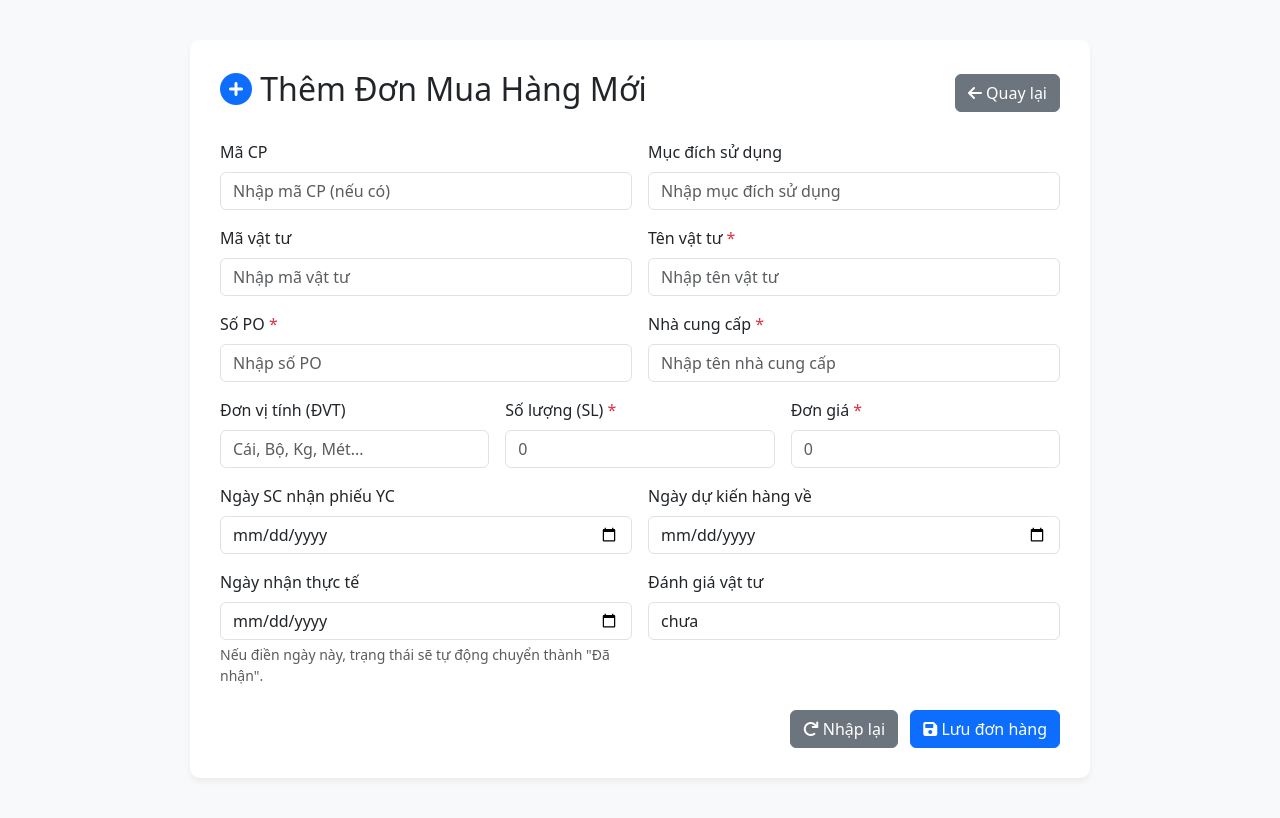
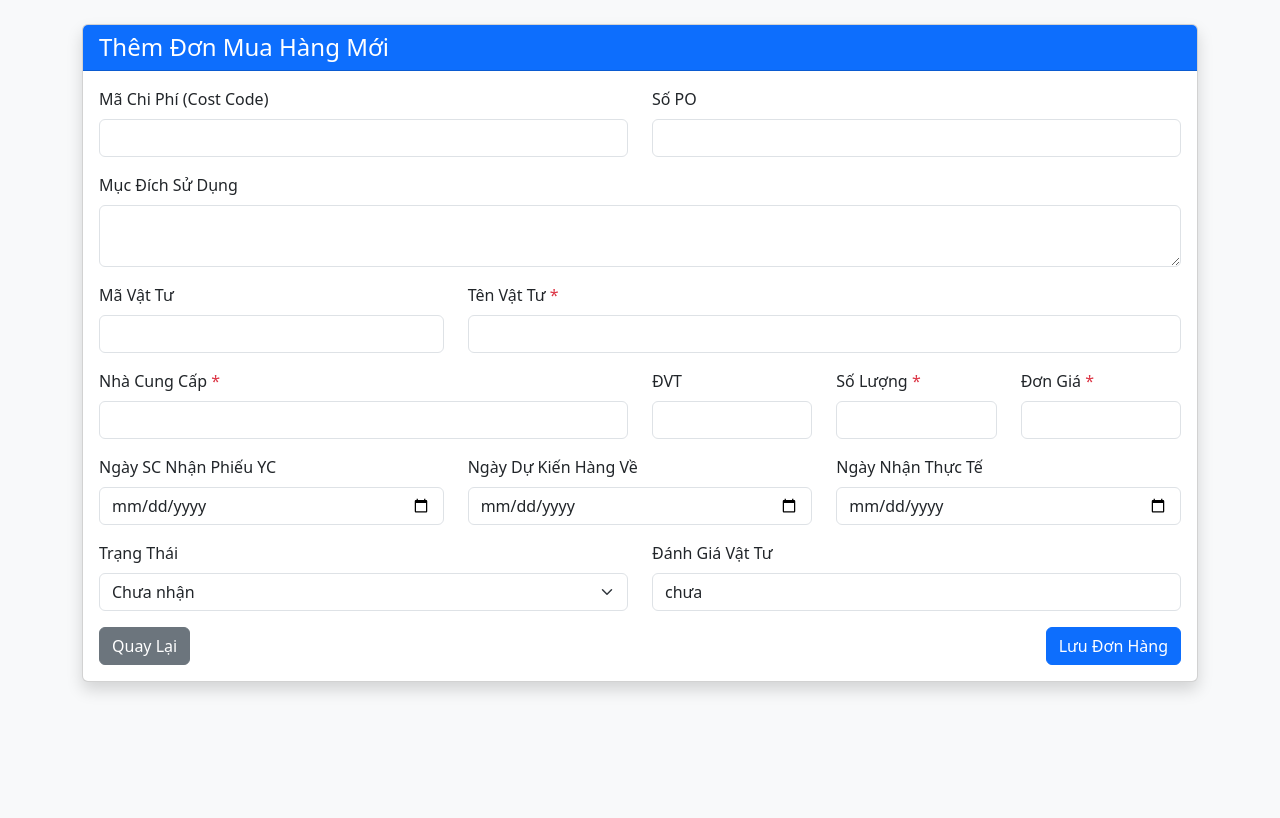
Before and after one commit to BTTB98/quan-ly-thiet-bi, a Flask app: page /purchases/add in a window 1280 px wide. After the commit the page ends 693 px from the top, so only its background shows below. Run offline with Flask 3, Linux system fonts and the light colour scheme; the visitor is signed in with stand-in values (Sample User, id 1).

Commit message:
Refactor add_purchase.html for better design
Updated the layout and styling of the add purchase form, improving usability and visual appeal.

```diff
--- a/templates/add_purchase.html
+++ b/templates/add_purchase.html
@@ -2,128 +2,108 @@
 <html lang="vi">
 <head>
     <meta charset="UTF-8">
-    <meta name="viewport" content="width=device-width, initial-scale=1.0">
-    <title>Thêm Đơn Mua Hàng Mới</title>
-    <!-- Bootstrap 5 CSS -->
+    <title>Thêm Đơn Mua Hàng</title>
     <link href="https://cdn.jsdelivr.net/npm/bootstrap@5.3.0/dist/css/bootstrap.min.css" rel="stylesheet">
-    <link rel="stylesheet" href="https://cdnjs.cloudflare.com/ajax/libs/font-awesome/6.0.0/css/all.min.css">
-    <style>
-        body { background-color: #f8f9fa; }
-        .form-container { background: #ffffff; padding: 30px; border-radius: 10px; box-shadow: 0 4px 6px rgba(0,0,0,0.05); max-width: 900px; margin: 40px auto; }
-    </style>
 </head>
-<body>
-
-    <div class="container">
-        <div class="form-container">
-            <div class="d-flex justify-content-between align-items-center mb-4">
-                <h2><i class="fas fa-plus-circle text-primary"></i> Thêm Đơn Mua Hàng Mới</h2>
-                <a href="{{ url_for('list_purchases') }}" class="btn btn-secondary"><i class="fas fa-arrow-left"></i> Quay lại</a>
+<body class="bg-light">
+    <div class="container mt-4 mb-5">
+        <div class="card shadow">
+            <div class="card-header bg-primary text-white">
+                <h4 class="mb-0">Thêm Đơn Mua Hàng Mới</h4>
             </div>
-
+            <div class="card-body">
                 {% with messages = get_flashed_messages(with_categories=true) %}
                   {% if messages %}
                     {% for category, message in messages %}
-                        <div class="alert alert-{{ category }} alert-dismissible fade show" role="alert">
-                            {{ message }}
-                            <button type="button" class="btn-close" data-bs-dismiss="alert" aria-label="Close"></button>
-                        </div>
+                      <div class="alert alert-{{ category }}">{{ message }}</div>
                     {% endfor %}
                   {% endif %}
                 {% endwith %}
 
-            <form method="POST" action="{{ url_for('add_purchase') }}">
-                <div class="row g-3">
-                    <!-- Mã CP -->
-                    <div class="col-md-6">
-                        <label for="cost_code" class="form-label">Mã CP</label>
-                        <input type="text" class="form-control" id="cost_code" name="cost_code" placeholder="Nhập mã CP (nếu có)">
+                <form method="POST">
+                    <div class="row">
+                        <div class="col-md-6 mb-3">
+                            <label class="form-label">Mã Chi Phí (Cost Code)</label>
+                            <input type="text" class="form-control" name="cost_code">
+                        </div>
+                        <div class="col-md-6 mb-3">
+                            <label class="form-label">Số PO</label>
+                            <input type="text" class="form-control" name="po_number" required>
+                        </div>
                     </div>
 
-                    <!-- Mục đích sử dụng -->
-                    <div class="col-md-6">
-                        <label for="purpose" class="form-label">Mục đích sử dụng</label>
-                        <input type="text" class="form-control" id="purpose" name="purpose" placeholder="Nhập mục đích sử dụng">
+                    <div class="mb-3">
+                        <label class="form-label">Mục Đích Sử Dụng</label>
+                        <textarea class="form-control" name="purpose" rows="2"></textarea>
                     </div>
 
-                    <!-- Mã vật tư -->
-                    <div class="col-md-6">
-                        <label for="item_code" class="form-label">Mã vật tư</label>
-                        <input type="text" class="form-control" id="item_code" name="item_code" placeholder="Nhập mã vật tư">
+                    <div class="row">
+                        <div class="col-md-4 mb-3">
+                            <label class="form-label">Mã Vật Tư</label>
+                            <input type="text" class="form-control" name="item_code">
+                        </div>
+                        <div class="col-md-8 mb-3">
+                            <label class="form-label">Tên Vật Tư <span class="text-danger">*</span></label>
+                            <input type="text" class="form-control" name="item_name" required>
+                        </div>
                     </div>
 
-                    <!-- Tên vật tư -->
-                    <div class="col-md-6">
-                        <label for="item_name" class="form-label">Tên vật tư <span class="text-danger">*</span></label>
-                        <input type="text" class="form-control" id="item_name" name="item_name" required placeholder="Nhập tên vật tư">
+                    <div class="row">
+                        <div class="col-md-6 mb-3">
+                            <label class="form-label">Nhà Cung Cấp <span class="text-danger">*</span></label>
+                            <input type="text" class="form-control" name="supplier" required>
+                        </div>
+                        <div class="col-md-2 mb-3">
+                            <label class="form-label">ĐVT</label>
+                            <input type="text" class="form-control" name="unit">
+                        </div>
+                        <div class="col-md-2 mb-3">
+                            <label class="form-label">Số Lượng <span class="text-danger">*</span></label>
+                            <input type="number" class="form-control" name="quantity" required>
+                        </div>
+                        <div class="col-md-2 mb-3">
+                            <label class="form-label">Đơn Giá <span class="text-danger">*</span></label>
+                            <input type="number" step="any" class="form-control" name="unit_price" required>
+                        </div>
                     </div>
 
-                    <!-- Số PO -->
-                    <div class="col-md-6">
-                        <label for="po_number" class="form-label">Số PO <span class="text-danger">*</span></label>
-                        <input type="text" class="form-control" id="po_number" name="po_number" required placeholder="Nhập số PO">
+                    <div class="row">
+                        <div class="col-md-4 mb-3">
+                            <label class="form-label">Ngày SC Nhận Phiếu YC</label>
+                            <input type="date" class="form-control" name="sc_received_date">
+                        </div>
+                        <div class="col-md-4 mb-3">
+                            <label class="form-label">Ngày Dự Kiến Hàng Về</label>
+                            <input type="date" class="form-control" name="expected_date">
+                        </div>
+                        <div class="col-md-4 mb-3">
+                            <label class="form-label">Ngày Nhận Thực Tế</label>
+                            <input type="date" class="form-control" name="received_date">
+                        </div>
                     </div>
 
-                    <!-- Nhà cung cấp -->
-                    <div class="col-md-6">
-                        <label for="supplier" class="form-label">Nhà cung cấp <span class="text-danger">*</span></label>
-                        <input type="text" class="form-control" id="supplier" name="supplier" required placeholder="Nhập tên nhà cung cấp">
+                    <div class="row">
+                        <div class="col-md-6 mb-3">
+                            <label class="form-label">Trạng Thái</label>
+                            <select class="form-select" name="status">
+                                <option value="Chưa nhận">Chưa nhận</option>
+                                <option value="Nhận 1 phần">Nhận 1 phần</option>
+                                <option value="Đã giao">Đã giao</option>
+                            </select>
+                        </div>
+                        <div class="col-md-6 mb-3">
+                            <label class="form-label">Đánh Giá Vật Tư</label>
+                            <input type="text" class="form-control" name="evaluation" value="chưa">
+                        </div>
                     </div>
 
-                    <!-- ĐVT -->
-                    <div class="col-md-4">
-                        <label for="unit" class="form-label">Đơn vị tính (ĐVT)</label>
-                        <input type="text" class="form-control" id="unit" name="unit" placeholder="Cái, Bộ, Kg, Mét...">
-                    </div>
-
-                    <!-- Số lượng -->
-                    <div class="col-md-4">
-                        <label for="quantity" class="form-label">Số lượng (SL) <span class="text-danger">*</span></label>
-                        <input type="number" class="form-control" id="quantity" name="quantity" min="1" required placeholder="0">
-                    </div>
-
-                    <!-- Đơn giá -->
-                    <div class="col-md-4">
-                        <label for="unit_price" class="form-label">Đơn giá <span class="text-danger">*</span></label>
-                        <input type="number" step="any" class="form-control" id="unit_price" name="unit_price" min="0" required placeholder="0">
-                    </div>
-
-                    <!-- Ngày SC nhận phiếu YC -->
-                    <div class="col-md-6">
-                        <label for="sc_received_date" class="form-label">Ngày SC nhận phiếu YC</label>
-                        <input type="date" class="form-control" id="sc_received_date" name="sc_received_date">
-                    </div>
-
-                    <!-- Ngày dự kiến hàng về -->
-                    <div class="col-md-6">
-                        <label for="expected_date" class="form-label">Ngày dự kiến hàng về</label>
-                        <input type="date" class="form-control" id="expected_date" name="expected_date">
-                    </div>
-
-                    <!-- Ngày nhận thực tế -->
-                    <div class="col-md-6">
-                        <label for="received_date" class="form-label">Ngày nhận thực tế</label>
-                        <input type="date" class="form-control" id="received_date" name="received_date">
-                        <div class="form-text text-muted">Nếu điền ngày này, trạng thái sẽ tự động chuyển thành "Đã nhận".</div>
-                    </div>
-
-                    <!-- Đánh giá vật tư -->
-                    <div class="col-md-6">
-                        <label for="evaluation" class="form-label">Đánh giá vật tư</label>
-                        <input type="text" class="form-control" id="evaluation" name="evaluation" value="chưa" placeholder="Đánh giá chất lượng...">
-                    </div>
-
-                    <!-- Nút thao tác -->
-                    <div class="col-12 mt-4 text-end">
-                        <button type="reset" class="btn btn-secondary me-2"><i class="fas fa-redo"></i> Nhập lại</button>
-                        <button type="submit" class="btn btn-primary"><i class="fas fa-save"></i> Lưu đơn hàng</button>
-                    </div>
+                    <div class="d-flex justify-content-between">
+                        <a href="{{ url_for('list_purchases') }}" class="btn btn-secondary">Quay Lại</a>
+                        <button type="submit" class="btn btn-primary">Lưu Đơn Hàng</button>
                     </div>
                 </form>
             </div>
         </div>
-
-    <!-- Bootstrap 5 JS -->
-    <script src="https://cdn.jsdelivr.net/npm/bootstrap@5.3.0/dist/js/bootstrap.bundle.min.js"></script>
+    </div>
 </body>
 </html>
```
Lines whose indentation alone changed are shown as unchanged.
